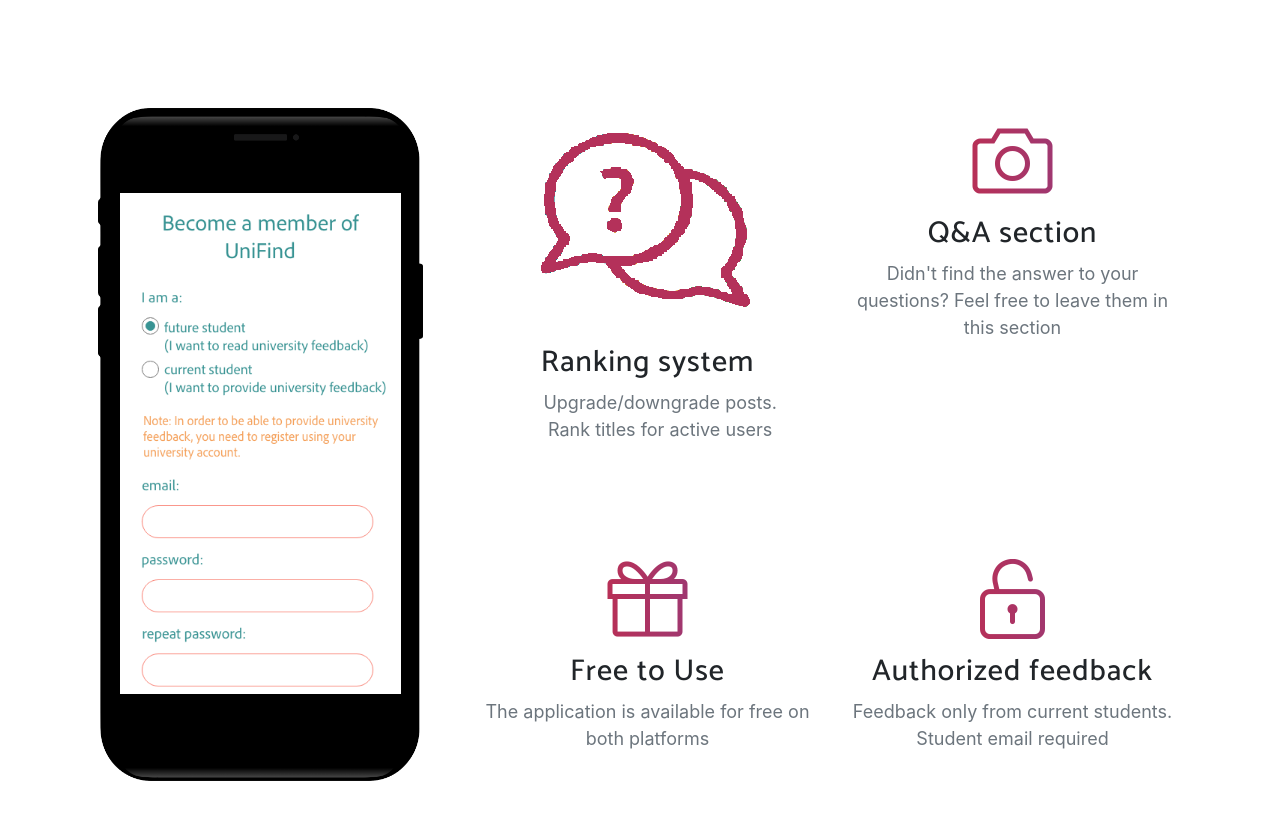
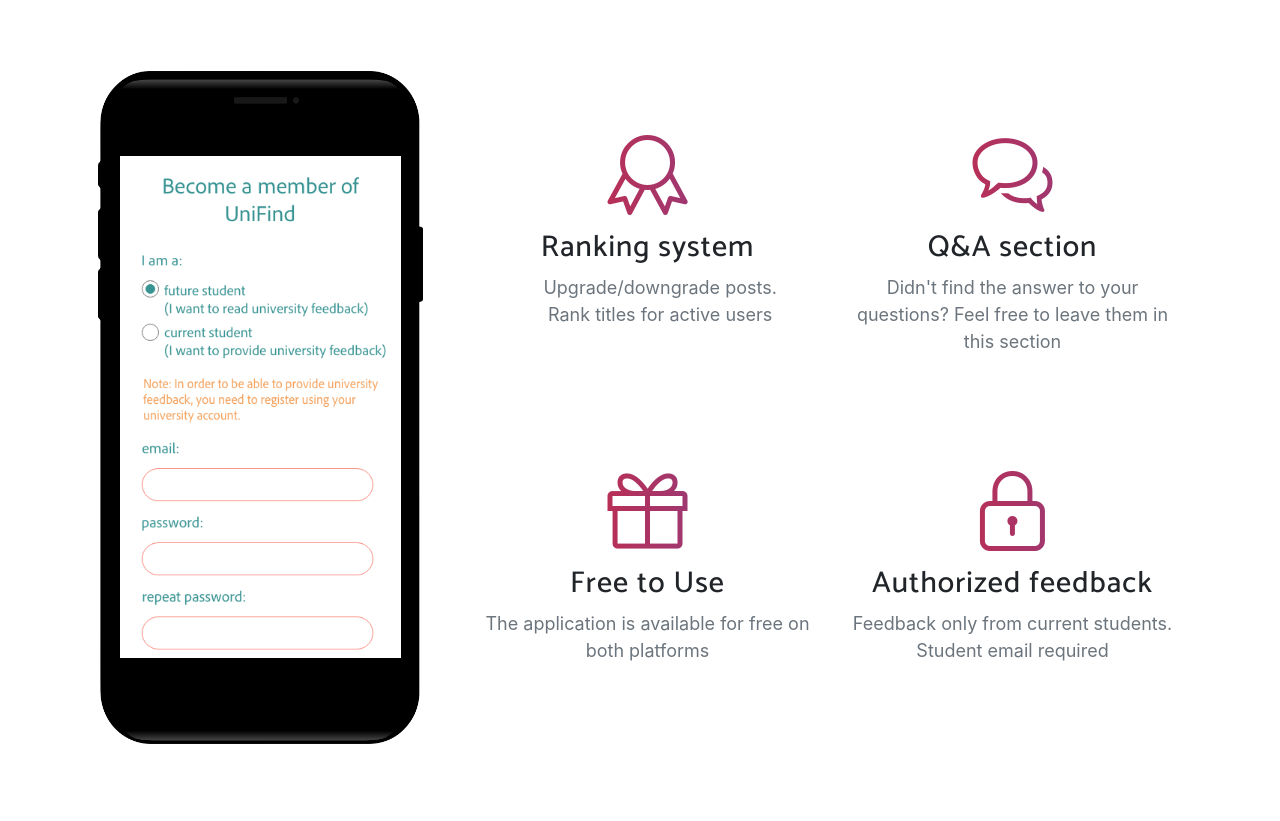
Before and after one commit to unifind2020/home, a website with bundled scripts: page index.html in a window 1280 px wide. Shown: the part 1620-2441 px from the top of the page. Built offline with nearby package versions, Linux system fonts and the light colour scheme; a web font is replaced by a local one.

Commit message:
Update index.html
-

```diff
--- a/index.html
+++ b/index.html
@@ -129,14 +129,14 @@
             <div class="row">
               <div class="col-lg-6">
                 <div class="feature-item">
-                  <img src="img/chat.png" class="img-fluid" alt="">
+                  <i class="icon-badge text-primary"></i>
                   <h3>Ranking system</h3>
                   <p class="text-muted"> &nbsp;&nbsp;&nbsp;&nbsp;&nbsp;Upgrade/downgrade posts. &nbsp;&nbsp;&nbsp;&nbsp;&nbsp;Rank titles for active users</p>
                 </div>
               </div>
               <div class="col-lg-6">
                 <div class="feature-item">
-                  <i class="icon-camera text-primary"></i>
+                  <i class="icon-bubbles text-primary"></i>
                   <h3>Q&A section</h3>
                   <p class="text-muted">Didn't find the answer to your questions? Feel free to leave them in this section</p>
                 </div>
@@ -152,7 +152,7 @@
               </div>
               <div class="col-lg-6">
                 <div class="feature-item">
-                  <i class="icon-lock-open text-primary"></i>
+                  <i class="icon-lock text-primary"></i>
                   <h3>Authorized feedback</h3>
                   <p class="text-muted">Feedback only from current students. Student email required</p>
                 </div>
```
